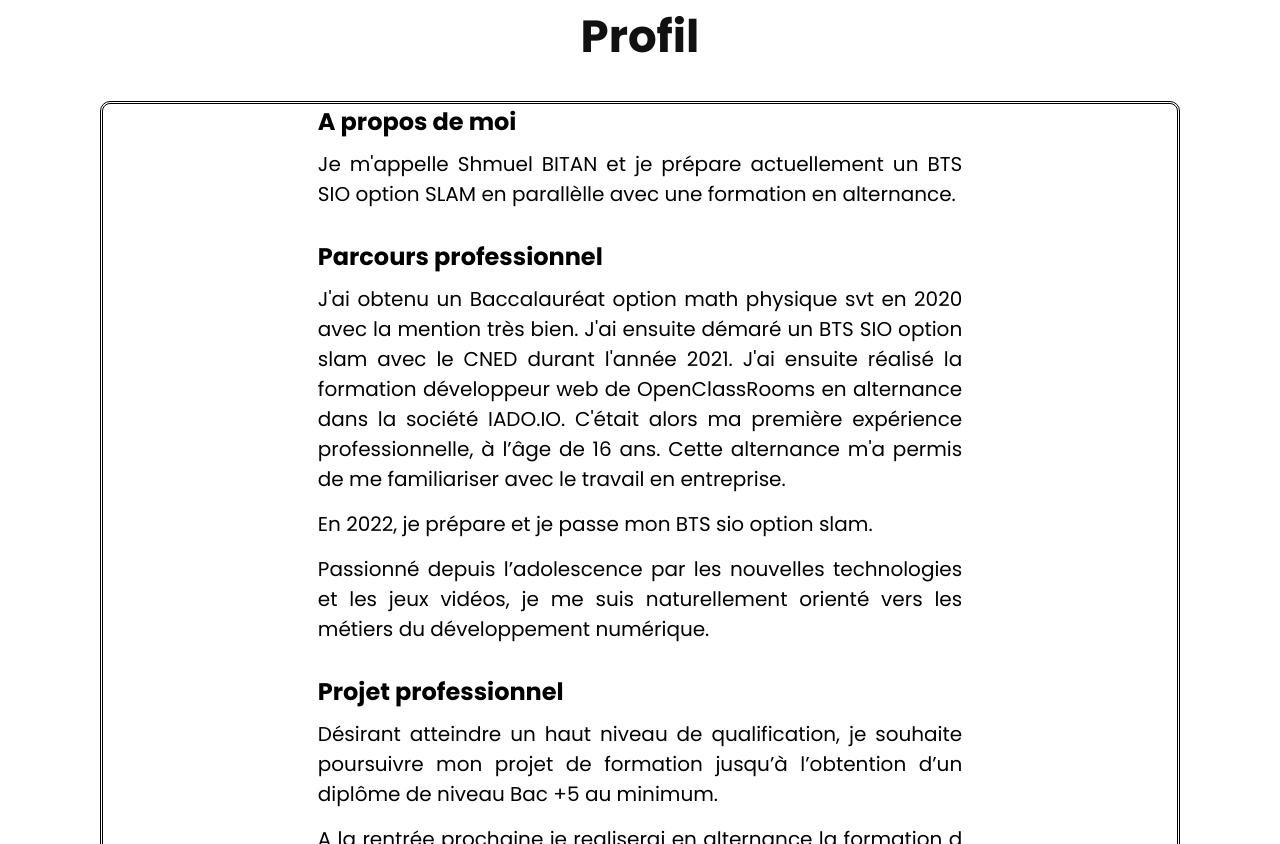
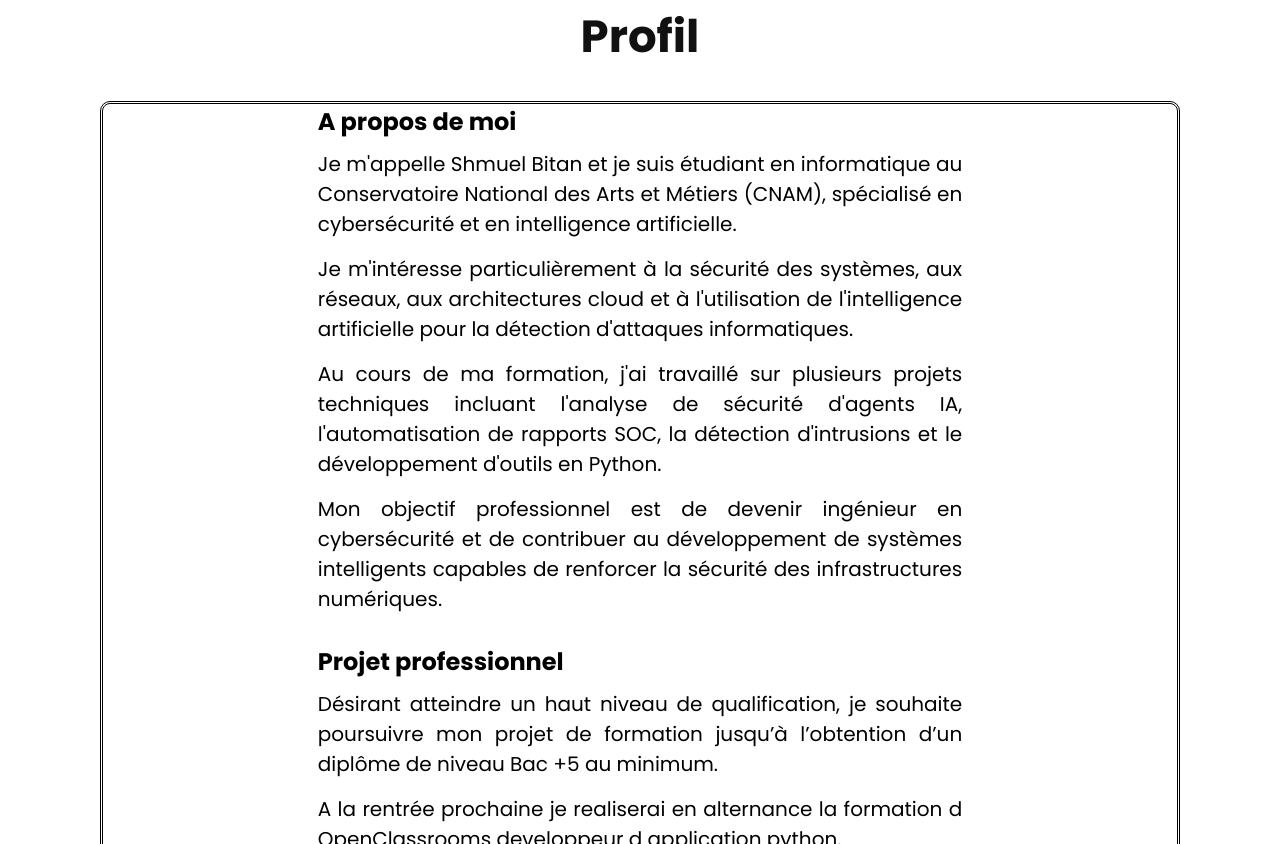
Before and after one commit to shmuel-bitan/portfolio, a plain HTML site: page index.html in a window 1280 px wide. Shown: the part 897-1741 px from the top of the page. Drawn offline with Linux system fonts and the light colour scheme.

Commit message:
Revise personal and professional details in index.html
Updated personal information and professional background in index.html.

```diff
--- a/index.html
+++ b/index.html
@@ -79,7 +79,7 @@
                 <h1>
                     <span>Shmuel Bitan</span>
                 </h1>
-                <h2>BTS SIO option SLAM</h2>
+                <h2>Cybersecurity & AI Student – CNAM Paris</h2>
                 <a href="#profil" class="btn">En savoir plus</a>
             </div>
         </section>
@@ -92,23 +92,20 @@
             <div class="content">
                 <div class="contentBx w50">
                     <h3>A propos de moi</h3>
+                   <p>
+                        Je m'appelle Shmuel Bitan et je suis étudiant en informatique au Conservatoire National des Arts et Métiers (CNAM), spécialisé en cybersécurité et en intelligence artificielle.
+                   </p>
+
                     <p>
-                        Je m'appelle Shmuel BITAN et je prépare actuellement un BTS SIO option SLAM en parallèlle avec une formation en alternance.
+                        Je m'intéresse particulièrement à la sécurité des systèmes, aux réseaux, aux architectures cloud et à l'utilisation de l'intelligence artificielle pour la détection d'attaques informatiques.
                     </p>
-                    <h3>Parcours professionnel</h3>
+
                     <p>
-                        J'ai obtenu un Baccalauréat option math physique svt en 2020 avec la mention très bien. J'ai ensuite démaré un BTS SIO option slam avec le CNED durant l'année 2021. J'ai ensuite réalisé la formation développeur web de OpenClassRooms en alternance dans la société IADO.IO. C'était alors ma première expérience
-                        professionnelle, à l’âge de 16 ans. Cette alternance m'a permis de me familiariser avec le travail en entreprise.
+                        Au cours de ma formation, j'ai travaillé sur plusieurs projets techniques incluant l'analyse de sécurité d'agents IA, l'automatisation de rapports SOC, la détection d'intrusions et le développement d'outils en Python.
                     </p>
+
                     <p>
-                        En 2022, je prépare et je passe mon BTS sio option slam.
-                    </p>
-                    <p>
-
-                    </p>
-                    <p>
-                        Passionné depuis l’adolescence par les nouvelles technologies et les jeux vidéos, je me suis naturellement orienté
-                        vers les métiers du développement numérique.
+                        Mon objectif professionnel est de devenir ingénieur en cybersécurité et de contribuer au développement de systèmes intelligents capables de renforcer la sécurité des infrastructures numériques.
                     </p>
                     <h3>Projet professionnel</h3>
                     <p>
```
